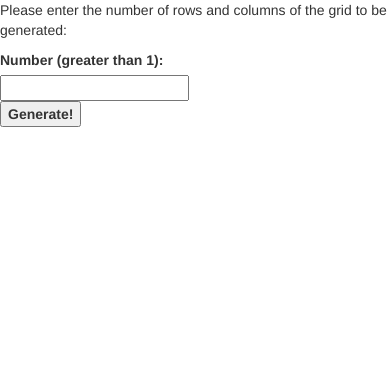
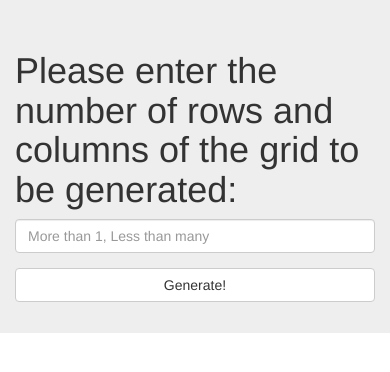
Before and after one commit to gidj/colorGrid, a Django app: page / in a window 390 px wide. Shown: the top 372 px of the page. Run offline with Django 3.2, Linux system fonts and the light colour scheme; some libraries are stand-ins or nearby versions.

Commit message:
Polish up bootstrap form on the first page, finish logic in the index view

```diff
--- a/colorGrid/urls.py
+++ b/colorGrid/urls.py
@@ -8,6 +8,5 @@ urlpatterns = patterns('',
     # url(r'^$', 'colorGrid.views.home', name='home'),
     # url(r'^blog/', include('blog.urls')),
     url(r'^$', 'colorGrid.views.index'),
-    url(r'^grid$', 'colorGrid.views.grid'),
-    url(r'^admin/', include(admin.site.urls)),
+    url(r'^grid/', 'colorGrid.views.grid'),
 )
--- a/colorGrid/views.py
+++ b/colorGrid/views.py
@@ -1,18 +1,14 @@
 from django.shortcuts import render
-from django.http import HttpResponseRedirect
 from utils import random_octal_str
-import colorGrid.models.GridForm
 
 def index(request):
-    if request.method == "POST":
-        form = GridForm(request.POST)
-        if form.is_valid():
-            pass
-
     return render(request, 'index.html')
 
 def grid(request):
-    n = 3;
+    if 'number' in request.GET and request.GET['number']:
+        n = int(request.GET['number'])
+    else:
+        n = 3;
 
     grid = []
     for row in xrange(n):
--- a/templates/index.html
+++ b/templates/index.html
@@ -6,21 +6,28 @@
 
 {% block content %}
 
-<div>
-    <p>
-        Please enter the number of rows and columns of the grid to be generated:
-    </p>
+<div class="jumbotron">
+    <div class="container">
+        <div class="row">
+
+            <div class="col-sm-2"></div>
+            <div class="col-sm-8">
+                <h1>
+                    Please enter the number of rows and columns of the grid to be generated:
+                </h1>
+                <form role="form" method="get" action="/grid/">
+                    <div class="form-group">
+                        <input placeholder="More than 1, Less than many" name="number" type="text" class="form-control" id="number" />
+                    </div>
+                    <button type="submit" class="btn btn-block btn-default">Generate!</button>
+                </form>
+            </div>
+            <div class="col-sm-2"></div>
+        </div>
+    </div>
 
 </div>
 
-<form method="post" action="grid">
-    {% csrf_token %}
-    <dl>
-        <dt><label for="grid_num">Number (greater than 1):</label></dt>
-        <dd><input id="grid_num" type="text" name="grid_num" /></dd>
-        <dt><input type="submit" value="Generate!" /></dt>
-    </dl>
-</form>
 
 
 {% endblock %}
```
